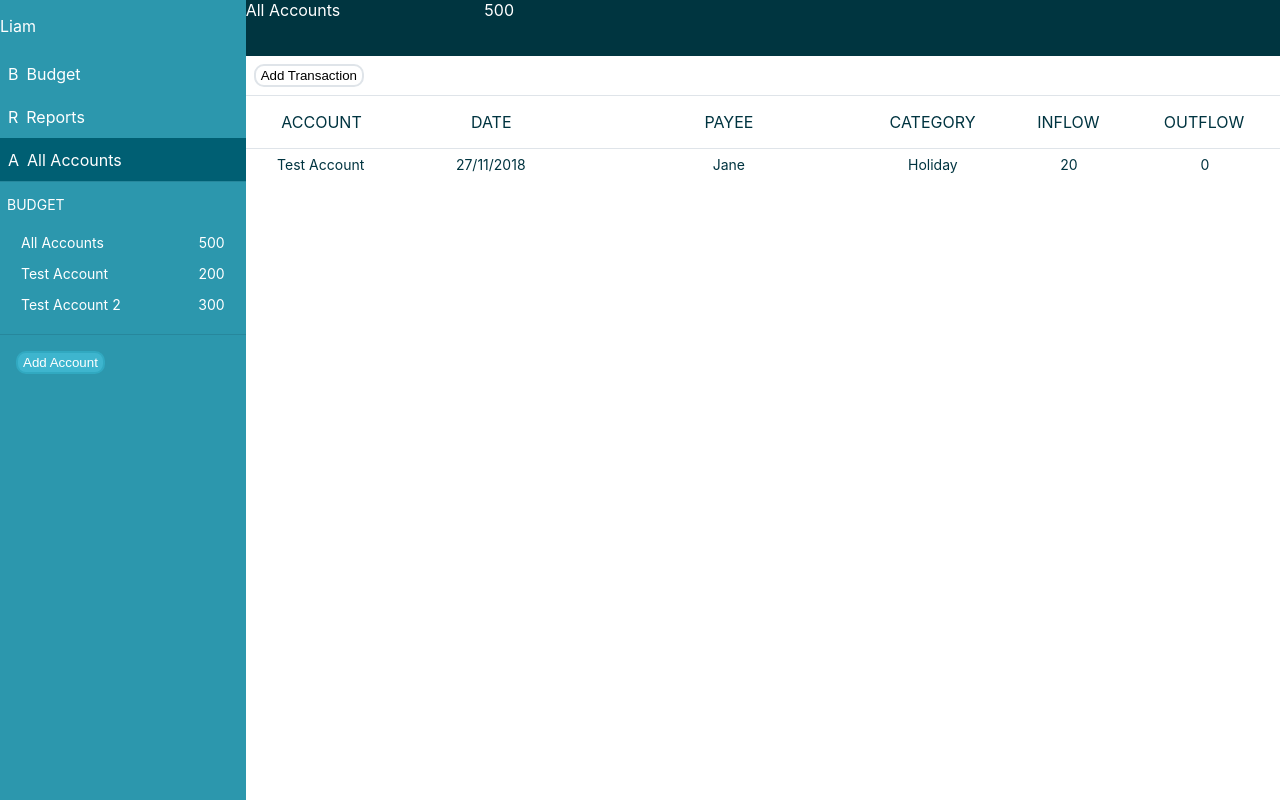
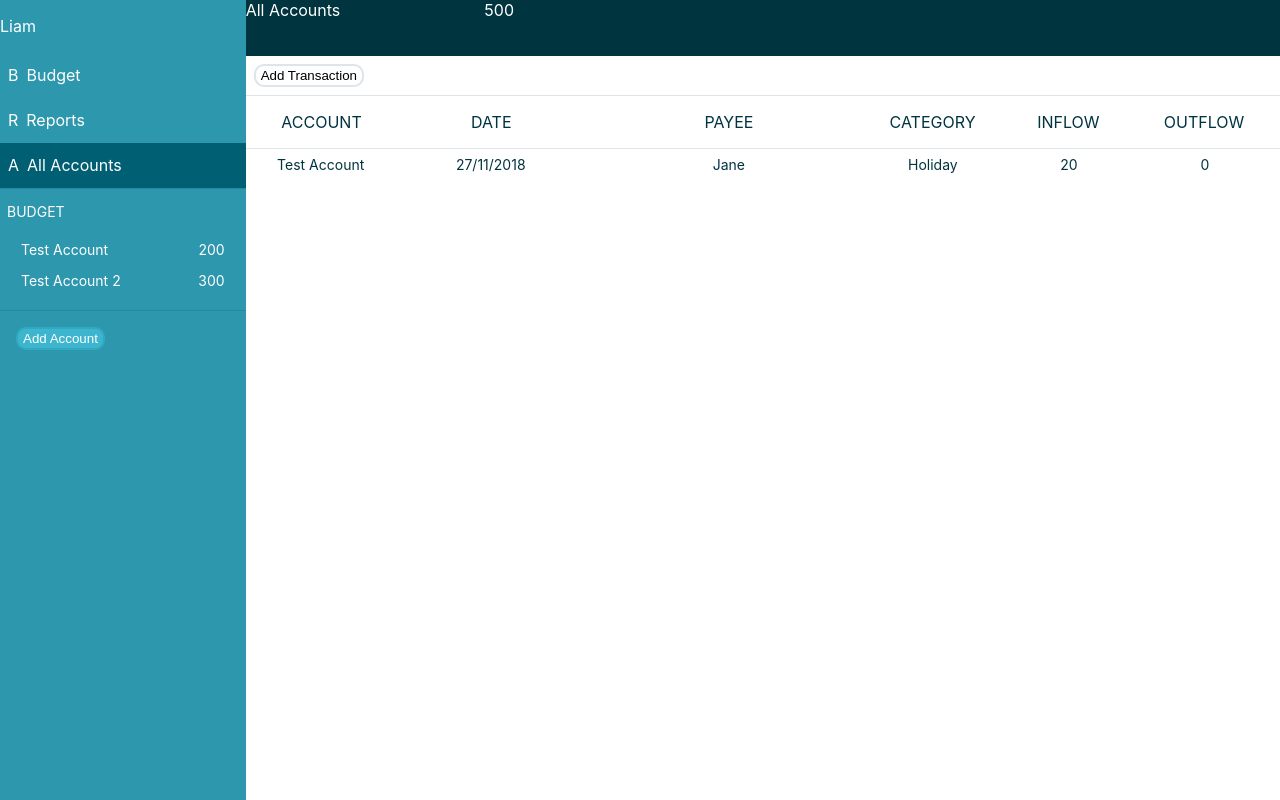
Before and after one commit to liamgbs/not-ynab, a React (Create React App) app: page / in a window 1280 px wide. Built offline with nearby package versions, Linux system fonts and the light colour scheme.

Commit message:
Can now switch between accounts

```diff
--- a/src/actions/accounts.ts
+++ b/src/actions/accounts.ts
@@ -14,3 +14,12 @@ export function addAccountAction(
 		}
 	}
 }
+
+export function setActiveAccountAction(accountIndex: number) {
+	return {
+		type: AccountActionTypes.SET_ACTIVE_ACCOUNT,
+		payload: {
+			accountIndex
+		}
+	}
+}
--- a/src/actions/types.ts
+++ b/src/actions/types.ts
@@ -18,6 +18,7 @@ export enum BudgetActionTypes {
 }
 
 export enum AccountActionTypes {
+	SET_ACTIVE_ACCOUNT,
 	CREATE_ACCOUNT = "CREATE_ACCOUNT",
 }
 
--- a/src/reducers/accounts.ts
+++ b/src/reducers/accounts.ts
@@ -11,14 +11,6 @@ export interface AccountsState {
 
 const defaultState = {
 	accounts: [
-		{
-			accountName: "All Accounts",
-			type: AccountType.Current,
-			onBudget: true,
-			closed: false,
-			balance: 500,
-			deleted: false,
-		},
 		{
 			accountName: "Test Account",
 			type: AccountType.Current,
@@ -36,12 +28,17 @@ const defaultState = {
 			deleted: false,
 		}
 	],
-	activeAccount: 0
+	activeAccount: -1
 }
 
 export default function (state: AccountsState = defaultState, action: AnyAction) {
 	const { payload } = action;
 	switch (action.type) {
+		case AccountActionTypes.SET_ACTIVE_ACCOUNT:
+			return {
+				...state,
+				activeAccount: payload.accountIndex
+			}
 		case AccountActionTypes.CREATE_ACCOUNT:
 			return {
 				...state,
--- a/src/types/accounts.ts
+++ b/src/types/accounts.ts
@@ -13,5 +13,6 @@ export interface Payee {
 }
 
 export enum AccountType {
+	All,
 	Current,
 }
--- /dev/null
+++ b/src/utils/helpers.ts
@@ -0,0 +1,22 @@
+import { Account, AccountType } from "../types/accounts";
+
+export function getAllAccounts(accounts : Account[]) : Account {
+	const reduceHelper : Account = {
+		accountName: "All Accounts",
+		type: AccountType.All,
+		onBudget: true,
+		closed: false,
+		balance: 0,
+		deleted: false
+	}
+	return accounts.reduce((acc, val) => {
+		return {
+			accountName: acc.accountName,
+			type: acc.type,
+			onBudget: acc.onBudget,
+			closed: acc.closed,
+			balance: acc.balance + val.balance,
+			deleted: acc.deleted
+		}
+	}, reduceHelper)
+}
--- a/src/views/Accounts/AccountsContent/AccountsTransactions/index.tsx
+++ b/src/views/Accounts/AccountsContent/AccountsTransactions/index.tsx
@@ -7,6 +7,7 @@ import AccountTransaction from './AccountTransaction';
 import { Account } from '../../../../types/accounts';
 
 import moment from 'moment';
+import { getAllAccounts } from '../../../../utils/helpers';
 
 interface Props {
 	activeAccount: Account,
@@ -52,7 +53,7 @@ class AccountsTransactions extends PureComponent<Props> {
 
 function mapStateToProps(state: RootState) {
 	return {
-		activeAccount: state.accounts.accounts[state.accounts.activeAccount],
+		activeAccount: state.accounts.activeAccount === -1 ? getAllAccounts(state.accounts.accounts) : state.accounts.accounts[state.accounts.activeAccount],
 		newTransaction: state.transactions.newTransaction,
 		transactions: state.transactions.transactions
 	}
--- a/src/views/Accounts/AccountsHeader/index.tsx
+++ b/src/views/Accounts/AccountsHeader/index.tsx
@@ -3,6 +3,7 @@ import React, { PureComponent } from 'react'
 import { connect } from 'react-redux';
 import { RootState } from '../../../reducers';
 import { Account } from '../../../types/accounts';
+import { getAllAccounts } from '../../../utils/helpers';
 
 interface Props {
 	account: Account,
@@ -25,7 +26,7 @@ class AccountsHeader extends PureComponent<Props> {
 
 function mapStateToProps(state: RootState) {
 	return {
-		account: state.accounts.accounts[state.accounts.activeAccount],
+		account: state.accounts.activeAccount === -1 ? getAllAccounts(state.accounts.accounts) : state.accounts.accounts[state.accounts.activeAccount],
 	}
 }
 
--- a/src/views/Sidebar/AccountPicker/index.tsx
+++ b/src/views/Sidebar/AccountPicker/index.tsx
@@ -3,12 +3,18 @@ import React, { PureComponent } from 'react'
 import { connect } from 'react-redux';
 import { RootState } from '../../../reducers';
 import { Account } from '../../../types/accounts';
+import { Dispatch } from 'redux';
+import { setActiveAccountAction } from '../../../actions/accounts';
 
 interface Props {
 	accounts: Account[]
 }
 
-class AccountPicker extends PureComponent<Props> {
+interface Actions {
+	setActiveAccount: (accountIndex: number) => void
+}
+
+class AccountPicker extends PureComponent<Props & Actions> {
 	render() {
 		const { accounts } = this.props;
 
@@ -18,9 +24,9 @@ class AccountPicker extends PureComponent<Props> {
 					BUDGET
 				</div>
 				<div className="account-picker-accounts">
-					{accounts.filter(account => account.onBudget).map(account => {
+					{accounts.filter(account => account.onBudget).map((account, i) => {
 						return (
-							<div key={account.accountName} className="account-picker-account">
+							<div onClick={() => this.props.setActiveAccount(i)} key={account.accountName} className="account-picker-account">
 								<span>{account.accountName}</span>
 								<span>{account.balance}</span>
 							</div>
@@ -39,4 +45,10 @@ function mapStateToProps(state: RootState) {
 	}
 }
 
-export default connect(mapStateToProps)(AccountPicker)
+function mapDispatchToProps(dispatch: Dispatch) {
+	return {
+		setActiveAccount: (accountIndex: number) => dispatch(setActiveAccountAction(accountIndex))
+	}
+}
+
+export default connect(mapStateToProps, mapDispatchToProps)(AccountPicker)
--- a/src/views/Sidebar/index.tsx
+++ b/src/views/Sidebar/index.tsx
@@ -9,6 +9,7 @@ import { Dispatch } from 'redux';
 import { changeViewAction } from '../../actions/app';
 import AccountPicker from './AccountPicker';
 import Button from '../../components/Button';
+import { setActiveAccountAction } from '../../actions/accounts';
 
 interface Props {
 	view: AppView
@@ -16,6 +17,8 @@ interface Props {
 
 interface Actions {
 	changeView: (view: AppView) => void
+	setActiveAccount: (accountIndex: number) => void
+
 }
 
 class Sidebar extends PureComponent<Props & Actions> {
@@ -35,7 +38,10 @@ class Sidebar extends PureComponent<Props & Actions> {
 						icon="R"
 						label="Reports"/>
 					<ViewControl
-						onClick={() => this.props.changeView(AppView.Accounts)}
+						onClick={() => {
+							this.props.changeView(AppView.Accounts);
+							this.props.setActiveAccount(-1);
+						}}
 						active={this.props.view === AppView.Accounts}
 						icon="A"
 						label="All Accounts"/>
@@ -57,7 +63,8 @@ function mapStateToProps(state: RootState) {
 
 function mapDispatchToProps(dispatch: Dispatch) {
 	return {
-		changeView: (view: AppView) => dispatch(changeViewAction(view))
+		changeView: (view: AppView) => dispatch(changeViewAction(view)),
+		setActiveAccount: (accountIndex: number) => dispatch(setActiveAccountAction(accountIndex))
 	}
 }
 
```
Also changed, not shown: 1 other file (tests, documents, lock files or other folders).
